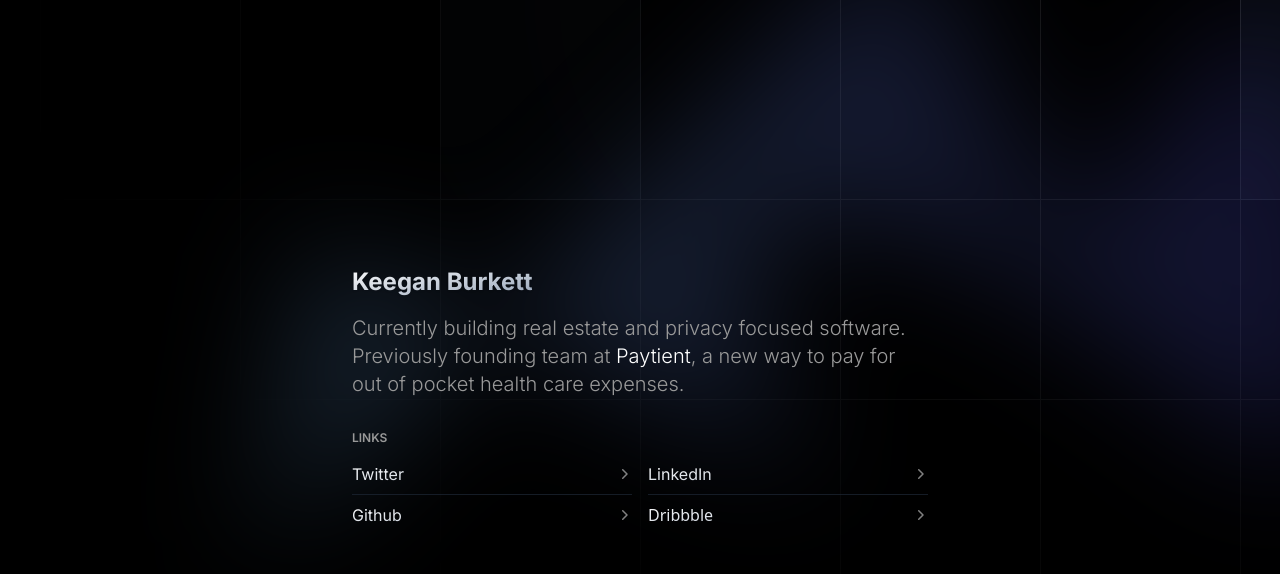
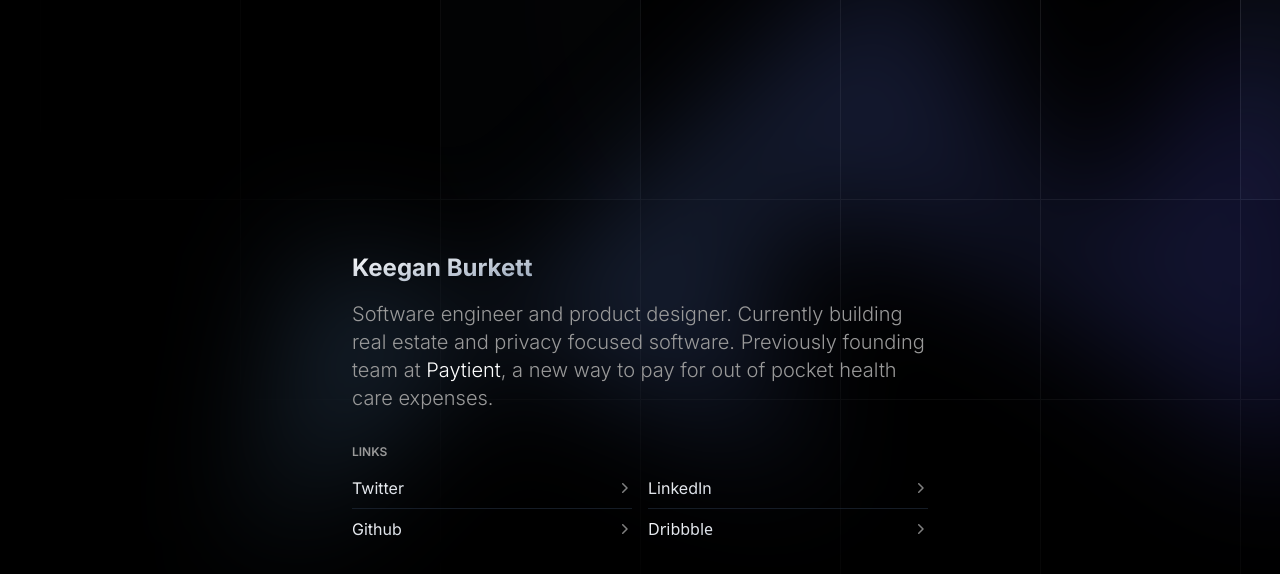
Before and after one commit to keegn/keeg.in, a Next.js app: page / in a window 1280 px wide. Shown: the top 574 px of the page. Built offline with nearby package versions, Linux system fonts and the light colour scheme.

Commit message:
Adds copy

```diff
--- a/components/sections/content.tsx
+++ b/components/sections/content.tsx
@@ -48,8 +48,8 @@ export function HomeHero() {
             className="text-left font-default text-lg font-light text-[#999999] sm:text-xl"
             variants={FADE_DOWN_ANIMATION_VARIANTS}
           >
-            Currently building real estate and privacy focused software.
-            Previously founding team at{' '}
+            Software engineer and product designer. Currently building real
+            estate and privacy focused software. Previously founding team at{' '}
             <Link
               href="https://paytient.com"
               target={'_blank'}
```
